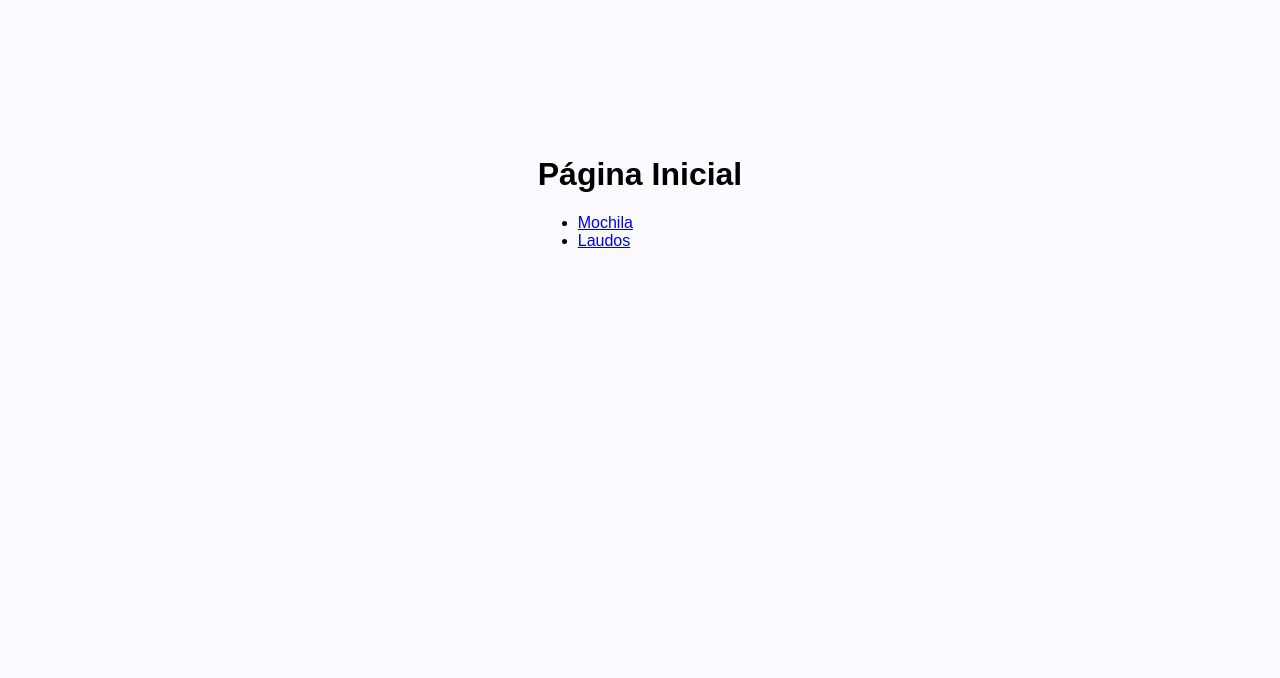
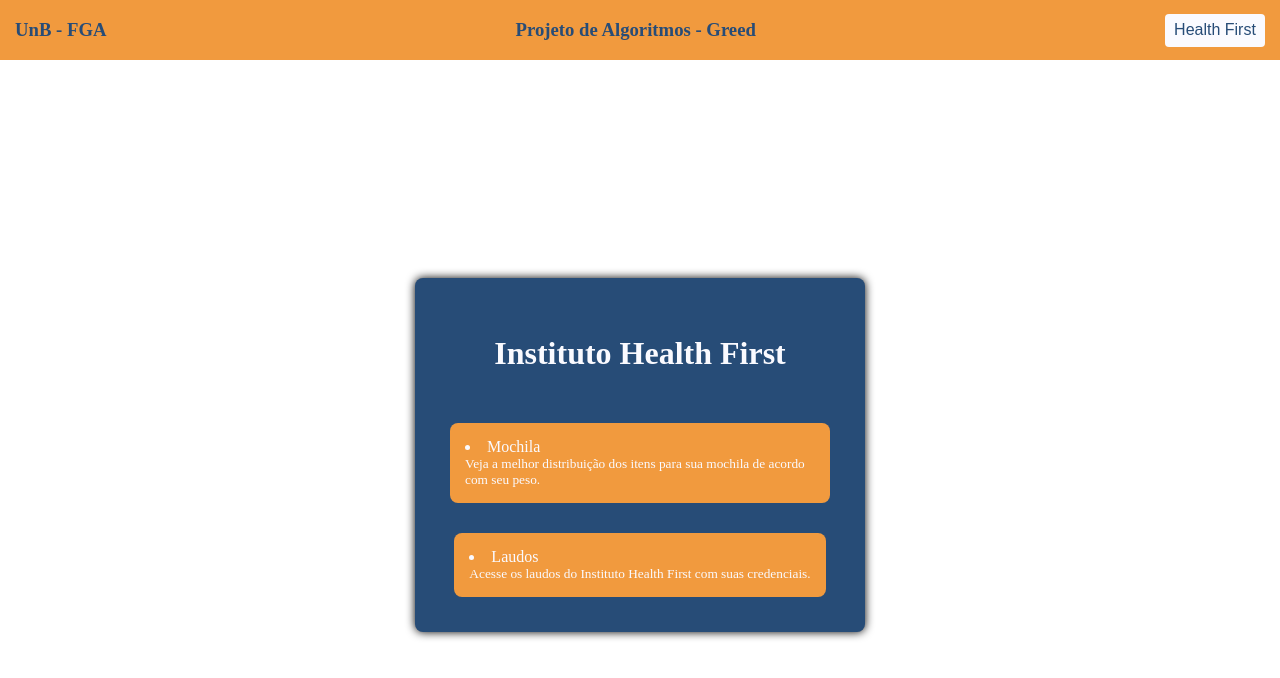
Before and after one commit to projeto-de-algoritmos/Greed_HealthFirst, a React (Create React App) app: page / in a window 1280 px wide. Shown: the top 678 px of the page. Built offline with nearby package versions, Linux system fonts and the light colour scheme; the HTML template or start-up script is replaced by a standard one.

Commit message:
style: styling header and modals

```diff
--- a/src/App.css
+++ b/src/App.css
@@ -1,38 +1,57 @@
 .App {
-  text-align: center;
+  width: 100vw;
+  height: 100vh;
 }
 
-.App-logo {
-  height: 40vmin;
-  pointer-events: none;
+.header {
+  height: 30px;
+  display: flex;
+  align-items: center;
+  padding: 15px;
+  justify-content: space-between;
+  background-color: #f19a3e;
+  color: #274c77;
 }
 
-@media (prefers-reduced-motion: no-preference) {
-  .App-logo {
-    animation: App-logo-spin infinite 20s linear;
-  }
+.box {
+  display: flex;
+  flex-direction: column;
+  margin-top: 50px;
+  width: 380px;
+  align-items: center;
+  box-shadow: 0 0 10px #000;
+  border-radius: 8px;
+  background-color: #274c77;
+  padding: 35px;
+  color: #fafaff;
+  gap: 30px
 }
 
-.App-header {
-  background-color: #282c34;
-  min-height: 100vh;
+.home-container {
+  display: flex;
+  flex-direction: row;
+  justify-content: center;
+  width: 100%;
+  height: calc(100vh - 60px);
+  align-items: center;
+}
+
+.header-btn {
+  border: none;
+  border-radius: 4px;
+  width: 100px;
+  height: 33px;
+  font-size: 16px;
+  font-weight: 500;
+  color: #274c77;
+  background-color: #fafaff;
+}
+
+.flex-column{
   display: flex;
   flex-direction: column;
-  align-items: center;
-  justify-content: center;
-  font-size: calc(10px + 2vmin);
-  color: white;
-}
-
-.App-link {
-  color: #61dafb;
-}
-
-@keyframes App-logo-spin {
-  from {
-    transform: rotate(0deg);
-  }
-  to {
-    transform: rotate(360deg);
-  }
-}
+  background-color: #f19a3e;
+  border-radius: 8px;
+  padding: 15px;
+  cursor: pointer;
+ }
--- a/src/App.js
+++ b/src/App.js
@@ -1,9 +1,11 @@
-import './App.css';
-import AppRoutes from './routes';
+import "./App.css";
+import AppRoutes from "./routes";
 
 function App() {
   return (
-    <AppRoutes />
+    <div className="App">
+      <AppRoutes />
+    </div>
   );
 }
 
--- a/src/components/Home.jsx
+++ b/src/components/Home.jsx
@@ -1,20 +1,37 @@
 import React from "react";
-import { Link } from "react-router-dom";
+import "../App.css";
+import { useNavigate } from "react-router-dom";
 
 const Home = () => {
+  const navigate = useNavigate();
+
   return (
     <div>
-      <h1>Página Inicial</h1>
-      <nav>
-        <ul>
-          <li>
-            <Link to="/mochila">Mochila</Link>
-          </li>
-          <li>
-            <Link to="/laudos">Laudos</Link>
-          </li>
-        </ul>
-      </nav>
+      <div className="header">
+        <h3>UnB - FGA</h3>
+        <h3>Projeto de Algoritmos - Greed</h3>
+        <button className="header-btn">Health First</button>
+      </div>
+      <div className="home-container">
+        <div className="box">
+          <h1>Instituto Health First</h1>
+
+          <div className="flex-column" onClick={() => navigate("/mochila")}>
+            <li>Mochila</li>
+            <span style={{ fontSize: "10pt" }}>
+              Veja a melhor distribuição dos itens para sua mochila de acordo
+              com seu peso.{" "}
+            </span>
+          </div>
+
+          <div className="flex-column" onClick={() => navigate("/laudos")}>
+            <li>Laudos</li>
+            <span style={{ fontSize: "10pt" }}>
+              Acesse os laudos do Instituto Health First com suas credenciais.
+            </span>
+          </div>
+        </div>
+      </div>
     </div>
   );
 };
--- a/src/components/Laudos.jsx
+++ b/src/components/Laudos.jsx
@@ -1,14 +1,23 @@
 import React, { useState } from "react";
-
+import "../App.css";
 import { Link } from "react-router-dom";
 import { compare } from "../services/huffman";
+import { useNavigate } from "react-router-dom";
+
 
 const Laudos = () => {
   const [laudos, setLaudos] = useState([]);
   const [senha, setSenha] = useState("");
 
+  const navigate = useNavigate();
+
   return (
     <div>
+      <div className="header">
+        <h3>UnB - FGA</h3>
+        <h3>Projeto de Algoritmos - Greed</h3>
+        <button className="header-btn" onClick={()=> navigate("/")}>Home</button>
+      </div>
       <h1>laudos</h1>
       <Link to="/">Home</Link>
       <input onChange={(event) => setSenha(event.target.value)}></input>
--- a/src/components/Mochila.jsx
+++ b/src/components/Mochila.jsx
@@ -1,11 +1,16 @@
 import "../mochila.css";
+
 import { useEffect, useState } from "react";
+import { useNavigate } from "react-router-dom";
 var peso_recomendado = 0;
 let q_item = [];
 function Mochilas() {
   useEffect(() => {
     console.log("useEffect");
+    // eslint-disable-next-line react-hooks/exhaustive-deps
   }, [q_item]);
+
+  const navigate = useNavigate()
 
   const [items, setItems] = useState([
     {
@@ -55,7 +60,7 @@ function Mochilas() {
     },
   ]);
   const [result, setResult] = useState();
-  const [pesoRestante, setPesoRestante] = useState();
+  // const [pesoRestante, setPesoRestante] = useState();
 
   const findPeso = () => {
     var user = document.getElementById("peso_user").value;
@@ -69,7 +74,6 @@ function Mochilas() {
     }
     console.log("items", items);
     const sortedItems = items.sort((a, b) => a.priority - b.priority);
-    // console.log(sortedItems);
 
     console.log("sortedItems,", sortedItems);
     setResult(sortedItems);
@@ -103,14 +107,22 @@ function Mochilas() {
     console.log("peso_max", result);
   };
 
-  return(
+  return (
+    <>
+      <div className="header">
+        <h3>UnB - FGA</h3>
+        <h3>Projeto de Algoritmos - Greed</h3>
+        <button className="header-btn" onClick={() => navigate("/")}>
+          Home
+        </button>
+      </div>
       <div className="main">
         <div className="container">
           <p>Itens</p>
           {items.map((item, index) => {
             return (
               <div key={item.id}>
-            <form class="">
+                <form>
                   <div class="input">
                     <label for="R$2">
                       {item.name}
@@ -135,7 +147,7 @@ function Mochilas() {
                         min={1}
                         class="css_label"
                         id={`peso_${item.id}`}
-                    placeholder="R$2"
+                        placeholder="200"
                         type="number"
                         defaultValue={item.peso}
                         onChange={(e) => {
@@ -152,7 +164,7 @@ function Mochilas() {
                       <input
                         class="css_label"
                         id={`priority_${item.id}`}
-                    placeholder="R$2"
+                        placeholder="1"
                         type="number"
                         defaultValue={item.priority}
                         onChange={(e) => {
@@ -178,7 +190,12 @@ function Mochilas() {
             />
           </form>
 
-      <input type="button" class="btn" value="Calcular" onClick={findPeso} />
+          <input
+            type="button"
+            class="btn"
+            value="Calcular"
+            onClick={findPeso}
+          />
           <div class="result">
             <p id="result"></p>
           </div>
@@ -188,7 +205,9 @@ function Mochilas() {
             <p>Resultado</p>
             <div className="result">
               <div>
-            <p style={{ fontSize: "20px" }}>Item - Ícone - Peso - Quantidade</p>
+                <p style={{ fontSize: "20px" }}>
+                  Item - Ícone - Peso - Quantidade
+                </p>
               </div>
               {result.map((item, index) => {
                 return (
@@ -209,11 +228,15 @@ function Mochilas() {
                 g
               </p>
 
-          <p style={{ fontSize: "20px" }}>Peso restante: {peso_recomendado.toFixed(2)}g</p>
+              <p style={{ fontSize: "20px" }}>
+                Peso restante: {peso_recomendado.toFixed(2)}g
+              </p>
             </div>
           </div>
         )}
-  </div>);
+      </div>
+    </>
+  );
 }
 
 export default Mochilas;
--- a/src/index.css
+++ b/src/index.css
@@ -1,13 +1,5 @@
 body {
-  margin: 0;
-  font-family: -apple-system, BlinkMacSystemFont, 'Segoe UI', 'Roboto', 'Oxygen',
-    'Ubuntu', 'Cantarell', 'Fira Sans', 'Droid Sans', 'Helvetica Neue',
-    sans-serif;
-  -webkit-font-smoothing: antialiased;
-  -moz-osx-font-smoothing: grayscale;
+    width: 100vw;
+    height: 100vh;
+    margin: 0 0;
 }
-
-code {
-  font-family: source-code-pro, Menlo, Monaco, Consolas, 'Courier New',
-    monospace;
-}
--- a/src/mochila.css
+++ b/src/mochila.css
@@ -1,43 +1,22 @@
-body {
-  display: flex;
-
-  justify-content: center;
-  align-items: center;
-
-  background-color: #fafaff;
-
-  height: 50vh;
-
-  font-family: "Poppins", sans-serif;
-}
-
 .container {
-  margin-top: 40vh;
-  margin-left: 20px;
   display: flex;
   flex-direction: column;
+  margin-top: 50px;
   min-width: 380px;
-  min-height: 600px;
-
   align-items: center;
-
   box-shadow: 0 0 10px #000;
-
   border-radius: 8px;
-
   background-color: #274c77;
-
   padding: 15px;
-  background-repeat: no-repeat;
-  background-size: cover;
-  background-position: center;
-  background-blend-mode: soft-light;
 }
 
 .main {
   display: flex;
   flex-direction: row;
   justify-content: center;
+  width: 100%;
+  height: calc(100vh - 60px);
+  gap: 30px;
   align-items: center;
 }
 
@@ -104,39 +83,32 @@ label {
 .btn {
   border: none;
   border-radius: 4px;
-
   width: 100px;
   height: 33px;
-
   font-size: 16px;
   font-weight: 500;
 
-  box-shadow: 0 0 5px black;
-  background-color: #fafaff;
+  color: #fafaff;
+  background-color: #f19a3e;
 }
 
 .btn:hover {
-  box-shadow: 0 0 2px black;
-  background-color: #f19a3e;
+  box-shadow: 0 0 10px black;
 }
 
 .result {
   margin-top: 15px;
-
   font-size: 16px;
   font-weight: 500;
   color: #eee;
-
   max-width: 400px;
   max-height: 350px;
-min-width: 200px;
+  min-width: 200px;
   text-align: center;
   white-space: pre-wrap;
   white-space: -moz-pre-wrap;
   white-space: -o-pre-wrap;
   word-wrap: break-word;
-
   padding-right: 5px;
-
   overflow: auto;
 }
```
Also changed, not shown: src/reportWebVitals.js (deleted, +0 -13 lines), src/logo.svg (deleted). Lines whose indentation alone changed are shown as unchanged.
